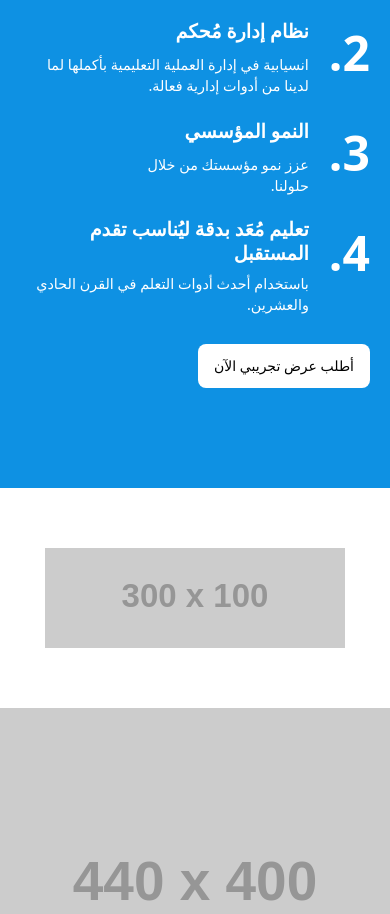
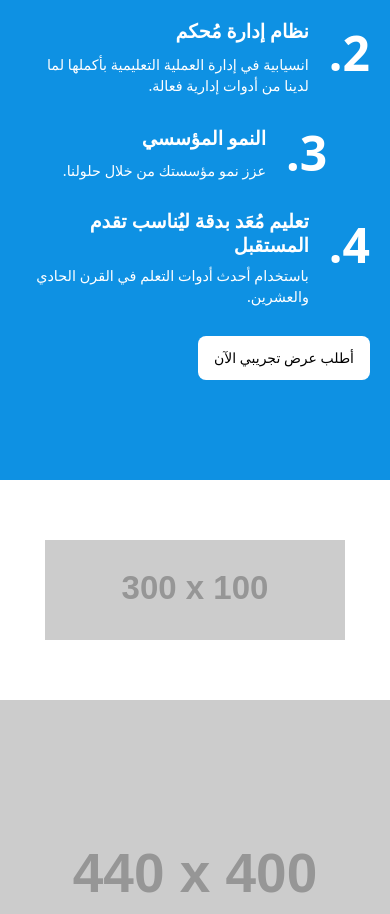
Before and after one commit to zeyad0z/OurEdu-landing-Page, a website: page index.html in a window 390 px wide. Shown: the part 3383-4297 px from the top of the page. Drawn offline with Linux system fonts and the light colour scheme; placeholder pictures from the web are drawn by us.

Commit message:
small updates-4

```diff
--- a/index.html
+++ b/index.html
@@ -333,7 +333,7 @@
               </div>
 
               <div
-                class="flex justify-center gap-5 w-full max-w-[14.2rem] md:w-full"
+                class="flex justify-center gap-5 w-full max-w-[12.2rem] md:w-full"
               >
                 <p class="text-[3rem] font-bold">3.</p>
                 <div class="flex justify-center flex-col items-start">
```
